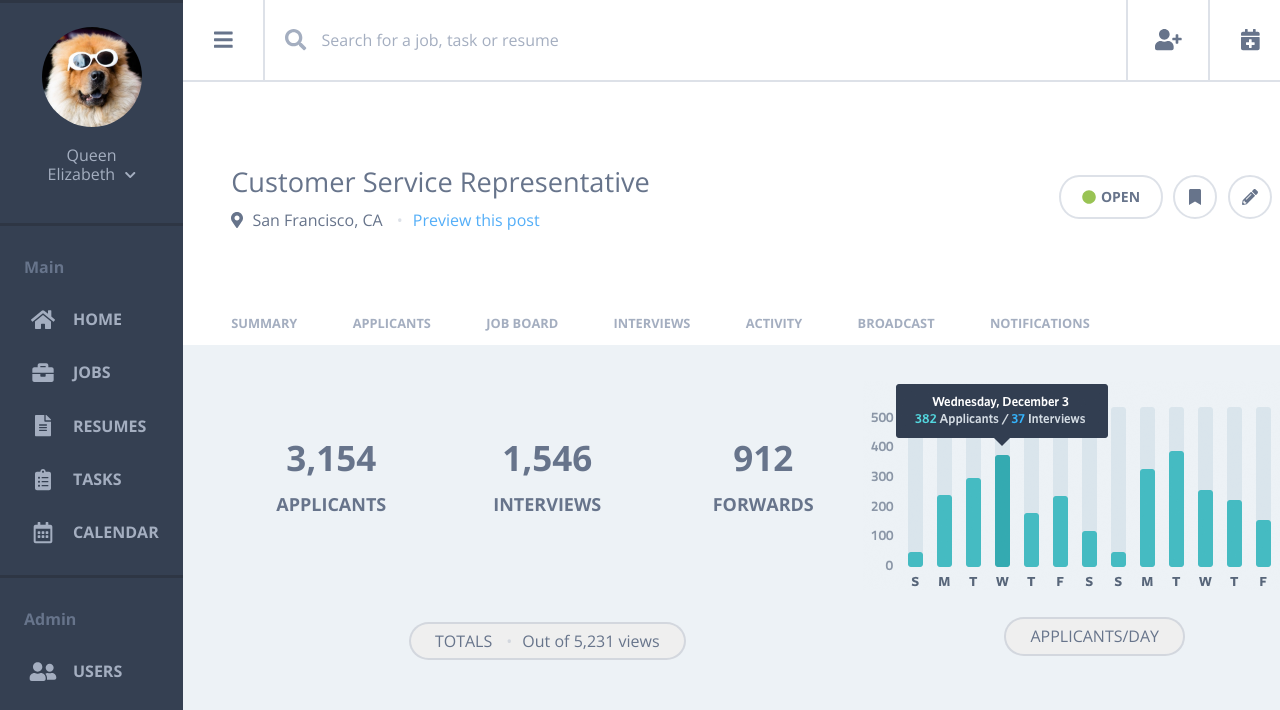
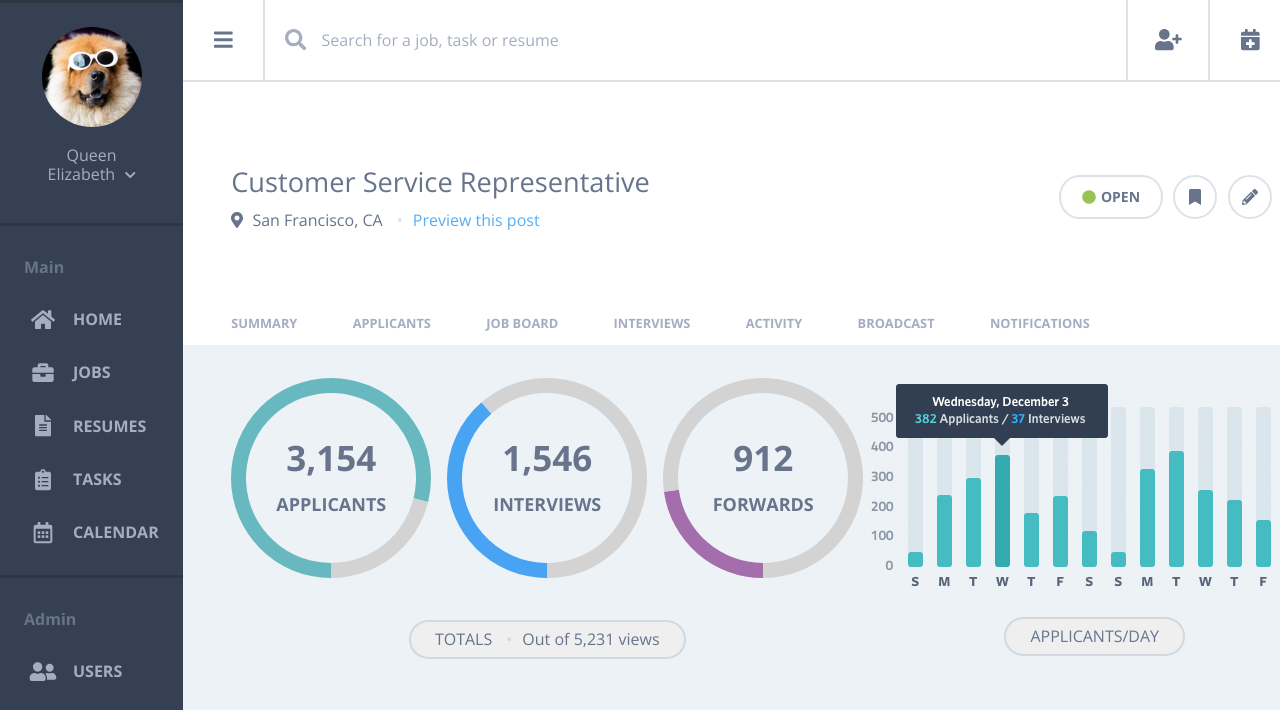
Before and after one commit to RyanDBarnett/rb-comp-challenge-2, a plain HTML site: page index.html in a window 1280 px wide. Shown: the top 710 px of the page. Drawn offline with nearby package versions, Linux system fonts and the light colour scheme.

Commit message:
Uncomment cdn chart.js

```diff
--- a/index.html
+++ b/index.html
@@ -15,7 +15,7 @@
   <link rel="stylesheet" href="css/modules/graphs.css">
   <link href="https://fonts.googleapis.com/css?family=Open+Sans:300,400,500,600,700,800" rel="stylesheet">
   <script defer src="https://use.fontawesome.com/releases/v5.7.1/js/all.js" integrity="sha384-eVEQC9zshBn0rFj4+TU78eNA19HMNigMviK/PU/FFjLXqa/GKPgX58rvt5Z8PLs7" crossorigin="anonymous"></script>
-<!--   <script src="https://cdnjs.cloudflare.com/ajax/libs/Chart.js/2.7.3/Chart.min.js"></script> -->
+  <script src="https://cdnjs.cloudflare.com/ajax/libs/Chart.js/2.7.3/Chart.min.js"></script>
 <!--   <script src="js/node_modules/chart.js/dist/Chart.js"></script> -->
 </head>
 <body class="grid">
```
